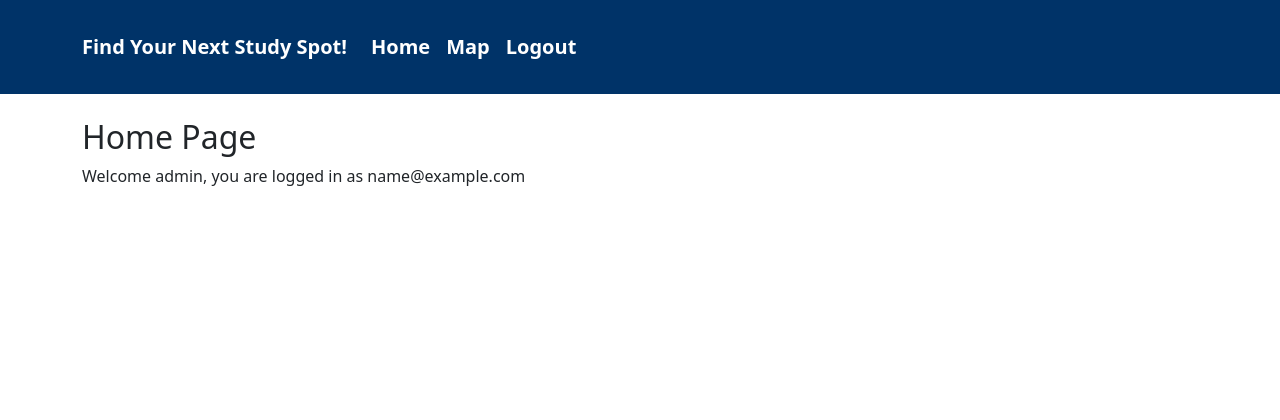
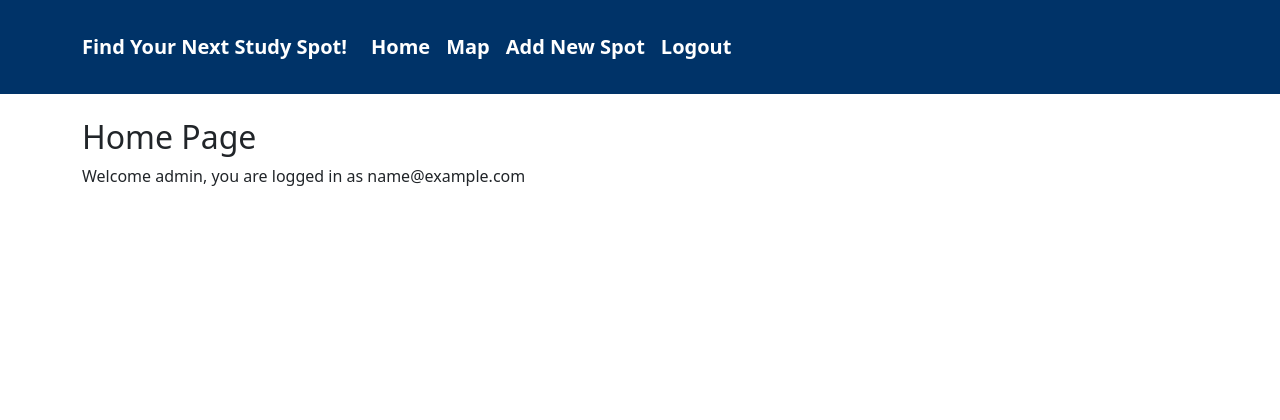
Before and after one commit to ty-donovan/studyspots, a Django app: page / in a window 1280 px wide. Shown: the top 420 px of the page. Run offline with Django 4.2, Linux system fonts and the light colour scheme; the visitor is signed in with stand-in values (Sample User, id 1); some libraries are stand-ins or nearby versions.

Commit message:
added url to add new spot

```diff
--- a/studyspots/templates/base.html
+++ b/studyspots/templates/base.html
@@ -24,6 +24,12 @@
                         <li class="nav-item">
                             <a class="nav-link fw-bold fs-5 fs-sm-6 nav-color" href="{% url 'studyspots:map' %}">Map</a>
                         </li>
+                        {% load socialaccount %}
+                        {% if user.is_authenticated %}
+                        <li class="nav-item">
+                            <a class="nav-link fw-bold fs-5 fs-sm-6 nav-color" href="{% url 'studyspots:add' %}">Add New Spot</a>
+                        </li>
+                        {% endif %}
                         <li class="nav-item">
                             {% load socialaccount %}
                             {% if user.is_authenticated %}
--- a/studyspots/urls.py
+++ b/studyspots/urls.py
@@ -7,6 +7,7 @@ app_name = "studyspots"
 urlpatterns = [
     path("", views.index, name="index"),
     path("map/", views.map, name="map"),
+    path("add/", views.add, name="add"),
     path("logout/", LogoutView.as_view(), name="logout"),
     path("login/", views.profile, name="login"),
     path("load/", views.load, name="load"),
--- a/studyspots/views.py
+++ b/studyspots/views.py
@@ -48,6 +48,9 @@ def map(request):
     # return JsonResponse(list(locations), safe=False)
     return render(request, 'studyspots/map.html', context)
 
+def add(request):
+    return render(request, 'studyspots/add.html')
+
 
 # Add all the locations from the file to database. Do not use.
 def load(request):
```
